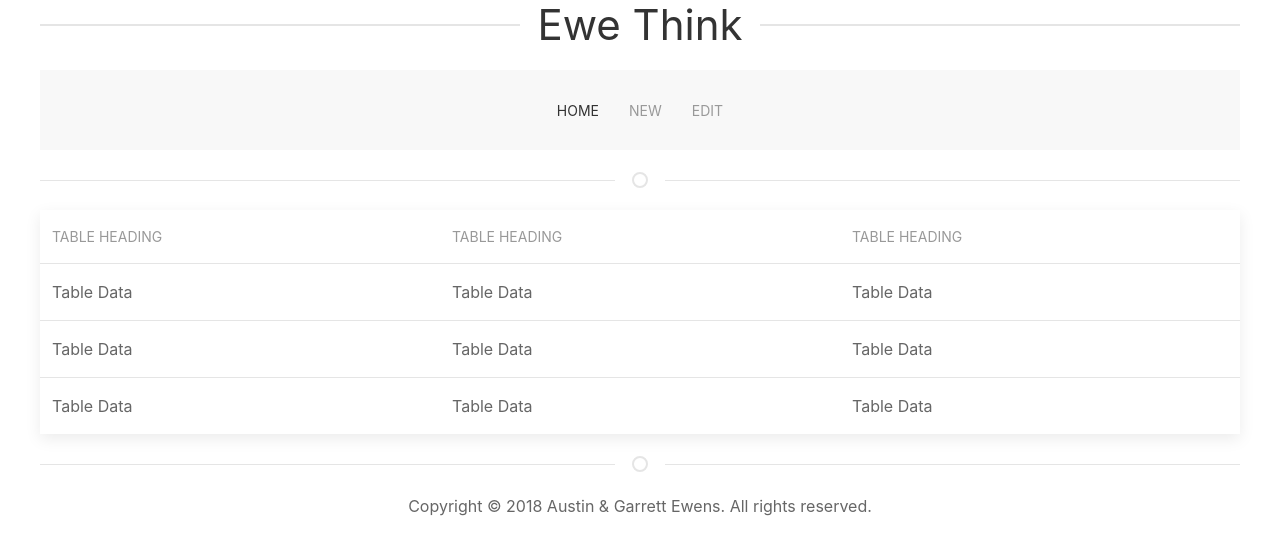
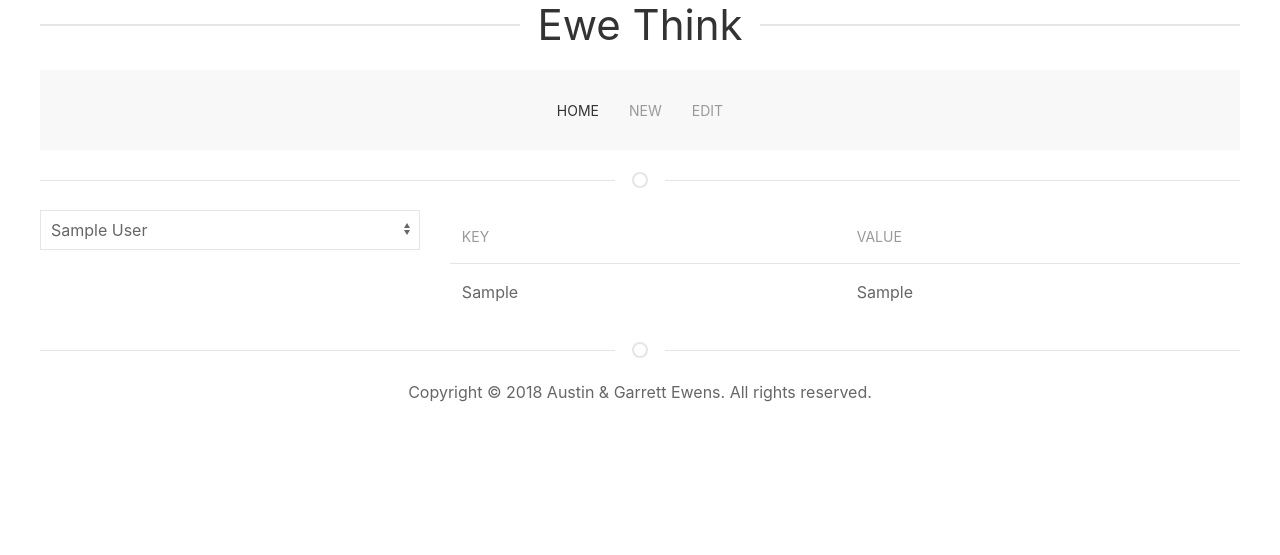
Before and after one commit to aewens/hackmidwest-2018, a Flask app: page / in a window 1280 px wide. Shown: the top 555 px of the page. Run offline with Flask 2, Linux system fonts and the light colour scheme; tables that the repository leaves empty hold one stand-in row (values such as "Sample post"); some libraries are stand-ins or nearby versions.

Commit message:
Added user/info listings in home

```diff
--- a/app/routes.py
+++ b/app/routes.py
@@ -12,7 +12,14 @@ client = Client(account_sid, auth_token)
 @app.route("/")
 @app.route("/home")
 def home():
-    return render_template("home.html", active="home")
+    users = models.User.query.all()
+    information = models.Info.query.all()
+    kwargs = {
+        "active": "home",
+        "users": users,
+        "information": information
+    }
+    return render_template("home.html", **kwargs)
 
 @app.route("/new", methods=["GET", "POST"])
 def new():
--- a/app/static/scripts/app.js
+++ b/app/static/scripts/app.js
@@ -2,7 +2,7 @@ var app = new Vue({
     delimiters: ["#{", "}"],
     el: "#app",
     data: {
-        test: [],
+        user: "1",
         information: [{
             key: "",
             value: 0,
--- a/app/templates/home.html
+++ b/app/templates/home.html
@@ -1,32 +1,31 @@
 {% extends "base.html" %}
 
 {% block content %}
-<div class="uk-card uk-card-default uk-margin-small">
+<div class="uk-grid-medium" uk-grid>
+    <div class="uk-width-1-3@s">
+        <select class="uk-select" v-model="user">
+            {% for user in users %}
+            <option value="{{ user.id }}">{{ user.name }}</option>
+            {% endfor %}
+        </select>
+    </div>
+    <div class="uk-width-2-3@s">
         <table class="uk-table uk-table-hover uk-table-divider">
             <thead>
                 <tr>
-                <th>Table Heading</th>
-                <th>Table Heading</th>
-                <th>Table Heading</th>
+                    <th>Key</th>
+                    <th>Value</th>
                 </tr>
             </thead>
             <tbody>
-            <tr>
-                <td>Table Data</td>
-                <td>Table Data</td>
-                <td>Table Data</td>
+                {% for info in information %}
+                <tr v-if="user == '{{ info.user[0].id }}'">
+                    <td>{{ info.key }}</td>
+                    <td>{{ info.value }}</td>
                 </tr>
-            <tr>
-                <td>Table Data</td>
-                <td>Table Data</td>
-                <td>Table Data</td>
-            </tr>
-            <tr>
-                <td>Table Data</td>
-                <td>Table Data</td>
-                <td>Table Data</td>
-            </tr>
+                {% endfor %}
             </tbody>
         </table>
     </div>
+</div>
 {% endblock %}
```
Also changed, not shown: app/models.py (+6 -1 lines). Lines whose indentation alone changed are shown as unchanged.
